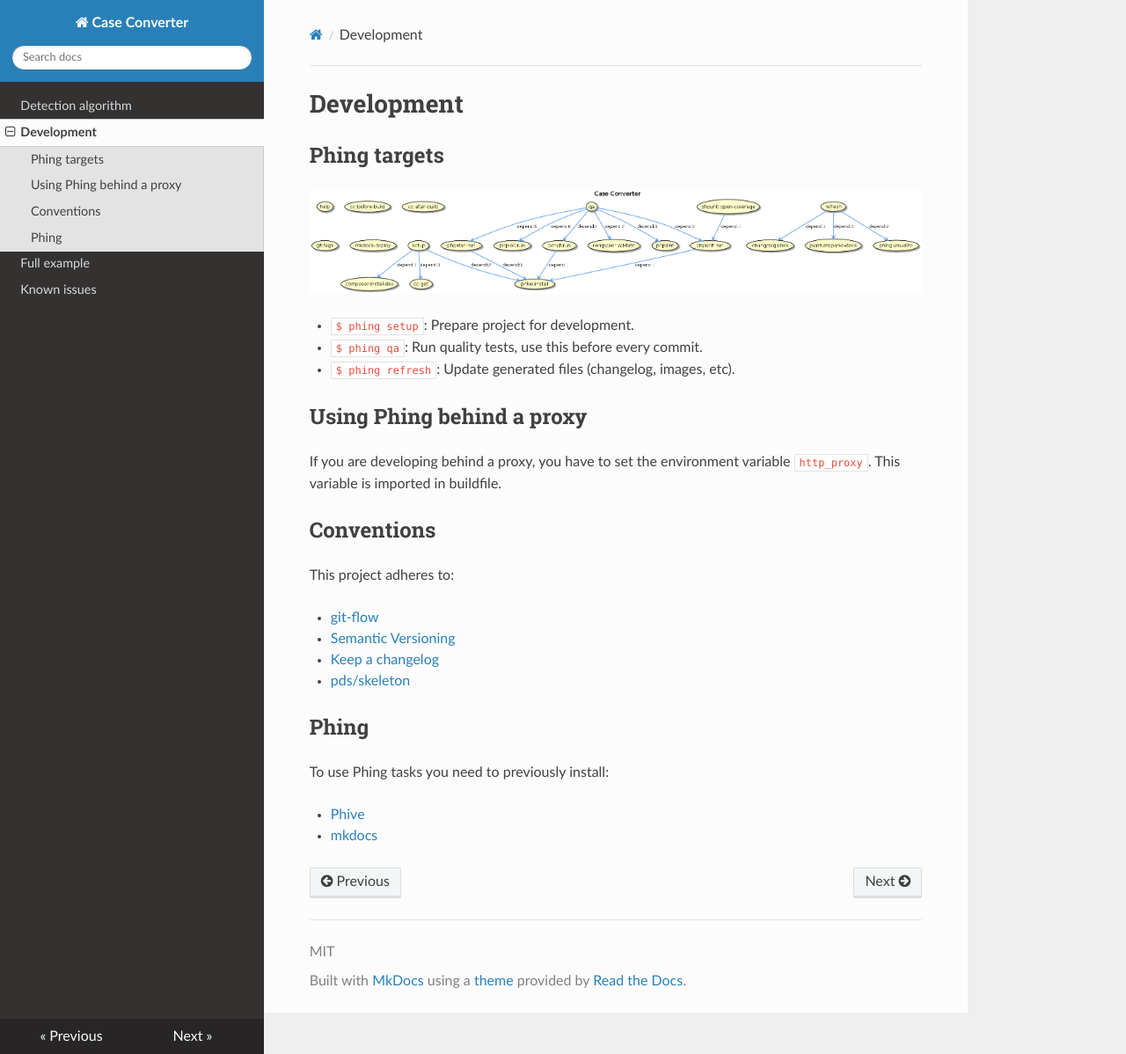
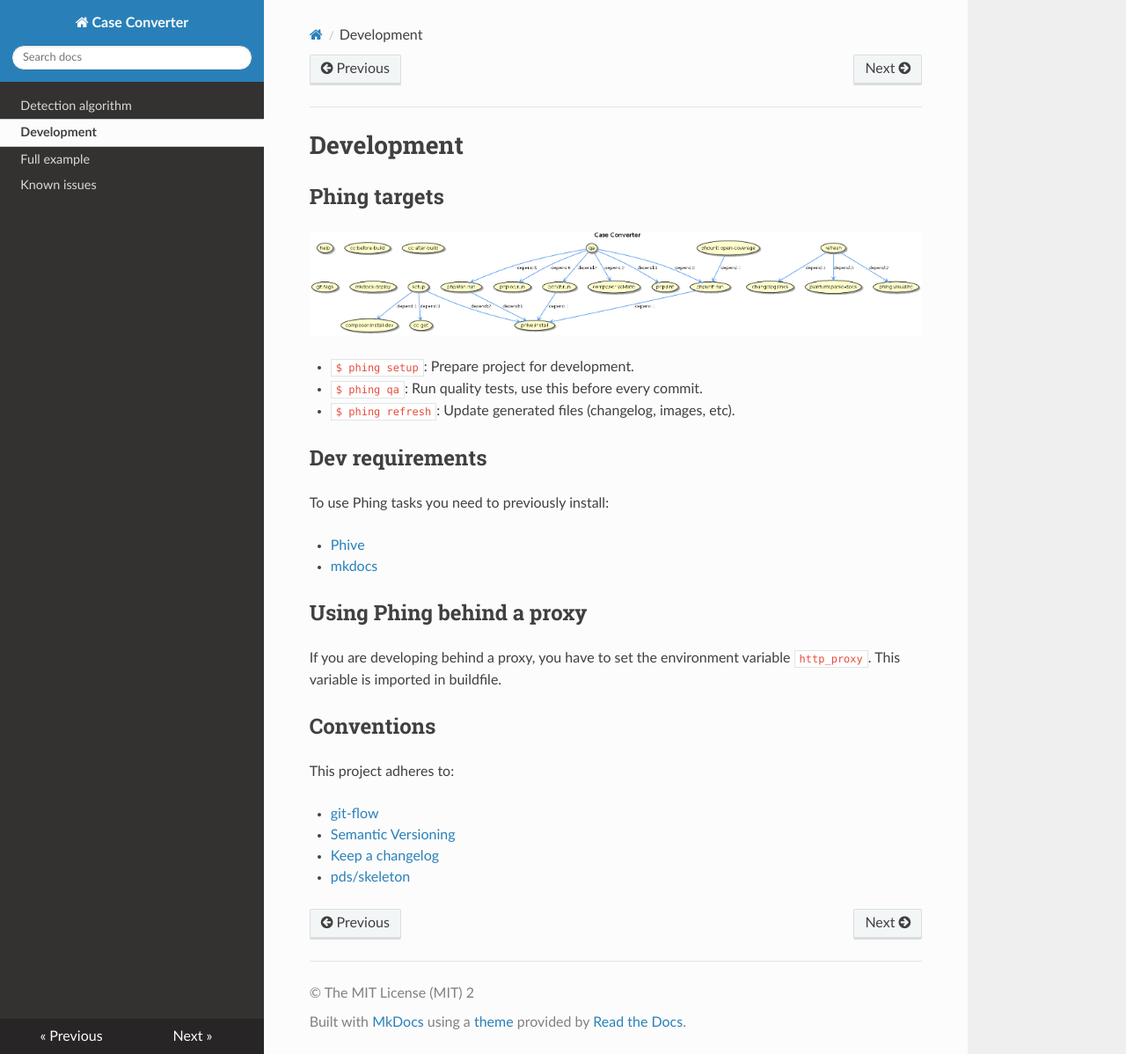
Before and after one commit to jawira/case-converter, an MkDocs documentation site: the page built from docs/dev.md, in a window 1280 px wide and 1198 px high. Shown: the whole window at 88% size. Built offline with MkDocs 1.6.1, drawn with Linux system fonts in a browser that asks for light colours; nearby versions of some CDN libraries.

Commit message:
Improve docs

```diff
--- a/composer.json
+++ b/composer.json
@@ -1,6 +1,7 @@
 {
   "name": "jawira/case-converter",
   "type": "library",
+  "homepage": "https://jawira.github.io/case-converter/",
   "description": "Convert strings between 12 naming conventions: Snake case, Camel case, Pascal case, Kebab case, Ada case, Train case, Cobol case, Macro case, Upper case, Lower case, Sentence case, and Title case.",
   "keywords": [
     "Ada case",
--- a/docs/dev.md
+++ b/docs/dev.md
@@ -9,6 +9,14 @@ Phing targets
 - `$ phing setup`: Prepare project for development.
 - `$ phing qa`: Run quality tests, use this before every commit.
 - `$ phing refresh`: Update generated files (changelog, images, etc).
+
+Dev requirements
+----------------
+
+To use Phing tasks you need to previously install:
+
+- [Phive]
+- [mkdocs]
 
 Using Phing behind a proxy
 --------------------------
@@ -26,13 +34,6 @@ This project adheres to:
 - [Keep a changelog]
 - [pds/skeleton]
 
-Phing
------
-
-To use Phing tasks you need to previously install:
-
-- [Phive]
-- [mkdocs]
 
 [git-flow]: https://github.com/petervanderdoes/gitflow-avh
 [Keep a changelog]: http://keepachangelog.com/en/1.0.0/
--- a/mkdocs.yml
+++ b/mkdocs.yml
@@ -1,8 +1,11 @@
-site_name: Case Converter
-site_author: Jawira Portugal
-copyright: MIT
+site_name: 'Case Converter'
+site_author: 'Jawira Portugal'
+copyright: '© The MIT License (MIT) 2'
 theme:
-  name: readthedocs
+  name: 'readthedocs'
   highlightjs: true
+  titles_only: true
+  prev_next_buttons_location: 'both'
+  collapse_navigation: false
 use_directory_urls: false
 strict: true
```
Also changed, not shown: LICENSE.md (+1 -1 lines).
